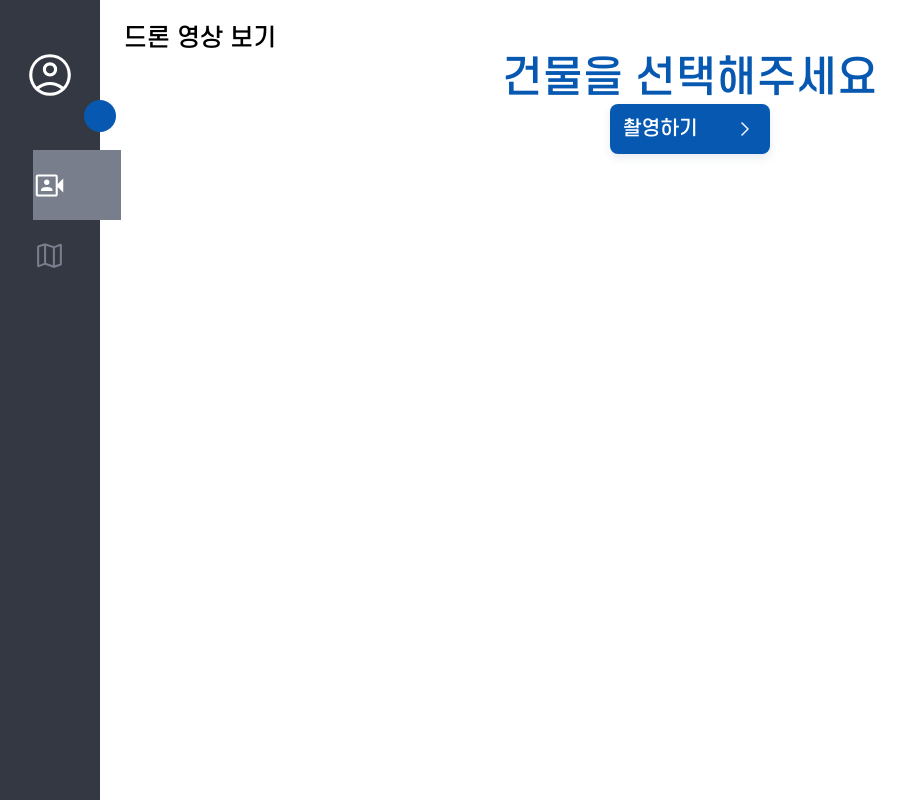
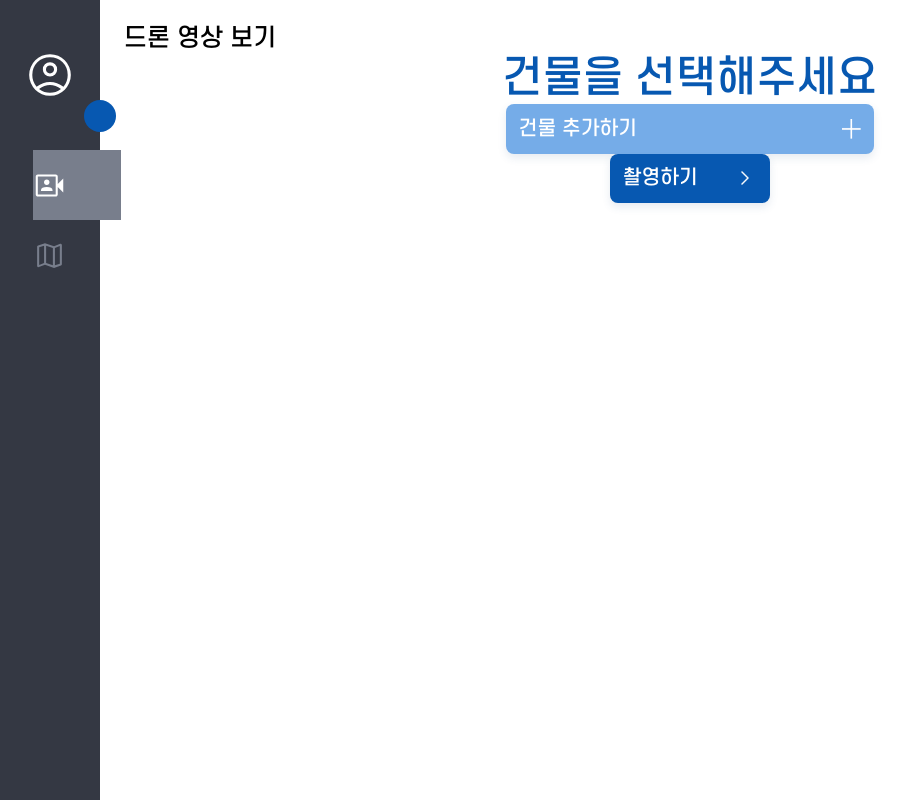
Before and after one commit to cyctjdghks/SKYEYE, a React (Vite) app in the folder FE/: page /drone in a window 1280 px wide. Shown: the whole page, without its empty margins (0-909 px from the left). Built offline with nearby package versions, Linux system fonts and the light colour scheme.

Commit message:
feat : Add Button

```diff
--- a/FE/src/constant/theme.ts
+++ b/FE/src/constant/theme.ts
@@ -8,6 +8,7 @@ const colors = {
     light3: "#FFFFFF",
     point: "#0758B1",
     pointLight: "#75ACE8",
+    pointLight2: "#96c2f2",
   },
 };
 
--- /dev/null
+++ b/FE/src/present/common/Button/AddButton.tsx
@@ -0,0 +1,21 @@
+import React, { memo } from "react";
+import { ButtonProps } from "@src/types/Button";
+import { AddBtn } from "./Button.style";
+import Add from "@assets/button/add.png";
+
+/**
+* 평소 point 색감, hover할 시 pointLight 색깔로 변경되는 기본 버튼
+
+  @param content 버튼 안에 들어갈 내용
+  @param isArrow 화살표 png 유무
+*/
+const AddButton = ({ content }: ButtonProps) => {
+  return (
+    <AddBtn>
+      <>{content}</>
+      <img src={Add} alt={content as string} />
+    </AddBtn>
+  );
+};
+
+export default memo(AddButton);
--- a/FE/src/present/common/Button/Button.style.ts
+++ b/FE/src/present/common/Button/Button.style.ts
@@ -14,16 +14,43 @@ export const PrimaryBtn = styled.button`
   box-shadow: ${theme.shadows.shadow2};
 
   &.arrowExist {
-      display: flex;
-      justify-content: space-between;
-      align-items: center;
+    display: flex;
+    justify-content: space-between;
+    align-items: center;
   }
 
   &:hover {
     background-color: ${theme.colors.greyscale.pointLight};
+    cursor: pointer;
   }
 
   & img {
     height: 1.5rem;
   }
 `;
+
+export const AddBtn = styled.button`
+  display: flex;
+  justify-content: space-between;
+  align-items: center;
+
+  font-family: "SCDream5";
+  font-size: 1.22rem;
+  width: fit-content;
+  min-width: 23rem;
+  background-color: ${theme.colors.greyscale.pointLight};
+  color: ${theme.colors.greyscale.light3};
+  padding: 0.8rem;
+  border: none;
+  border-radius: 0.5rem;
+  box-shadow: ${theme.shadows.shadow2};
+
+  &:hover {
+    background-color: ${theme.colors.greyscale.pointLight2};
+    cursor: pointer;
+  }
+
+  & img {
+    height: 1.22rem;
+  }
+`;
--- a/FE/src/present/pages/drone/Drone.tsx
+++ b/FE/src/present/pages/drone/Drone.tsx
@@ -3,6 +3,7 @@ import SideBar from "@common/SideBar/SideBar";
 import SideContent from "@layout/SideContent/SideContent";
 import SelectBuilding from "@src/present/layout/SelectBuilding/SelectBuilding";
 import PrimaryButton from "@src/present/common/Button/PrimaryButton";
+import AddButton from "@src/present/common/Button/AddButton";
 
 const Drone = () => {
   const [isOpen, setIsOpen] = useState<boolean>(false);
@@ -12,6 +13,7 @@ const Drone = () => {
       <SideContent isOpen={isOpen}>
         <div className="center">
           <SelectBuilding />
+          <AddButton content={"건물 추가하기"} />
           <PrimaryButton content={"촬영하기"} isArrow={true} />
         </div>
       </SideContent>
--- a/FE/src/types/Button.ts
+++ b/FE/src/types/Button.ts
@@ -1,4 +1,4 @@
 export type ButtonProps = {
     content: String;
-    isArrow: boolean;
+    isArrow?: boolean;
 }
```
Also changed, not shown: FE/src/assets/button/add.png (added).
